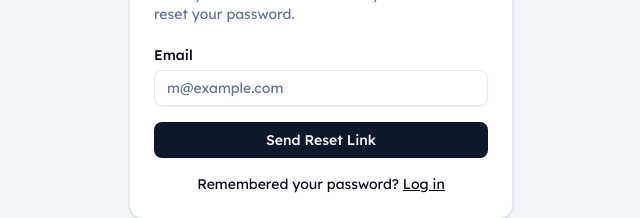
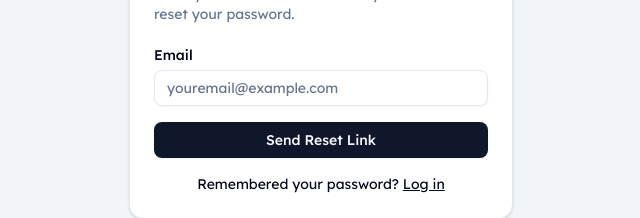
Before and after one commit to dhlananhh/synapse-client, a Next.js app: page /forgot-password in a window 1280 px wide. Shown: the part 330-548 px from the top of the page, without its empty margins (319-959 px from the left). Built offline with nearby package versions, Linux system fonts and the light colour scheme.

Commit message:
fix: update email placeholder in ForgotPasswordForm

```diff
--- a/src/components/features/auth/ForgotPasswordForm.tsx
+++ b/src/components/features/auth/ForgotPasswordForm.tsx
@@ -80,7 +80,7 @@ export default function ForgotPasswordForm() {
             <Input
               id="email"
               type="email"
-              placeholder="m@example.com"
+              placeholder="youremail@example.com"
               { ...register("email") }
             />
             {
```
